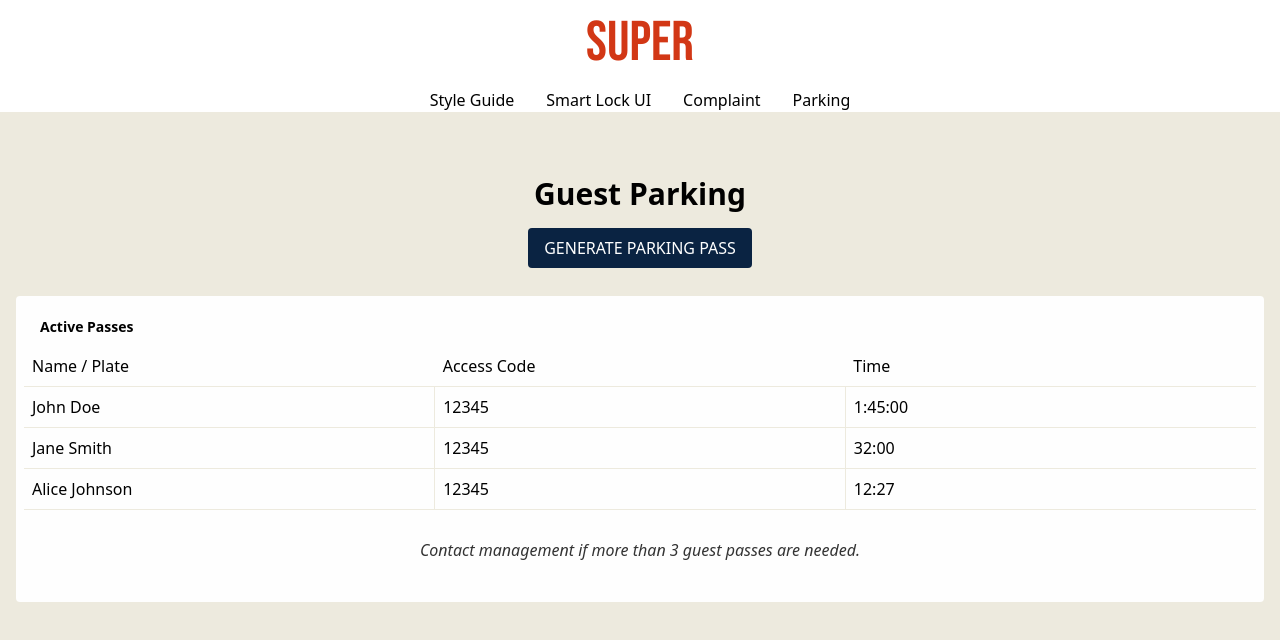
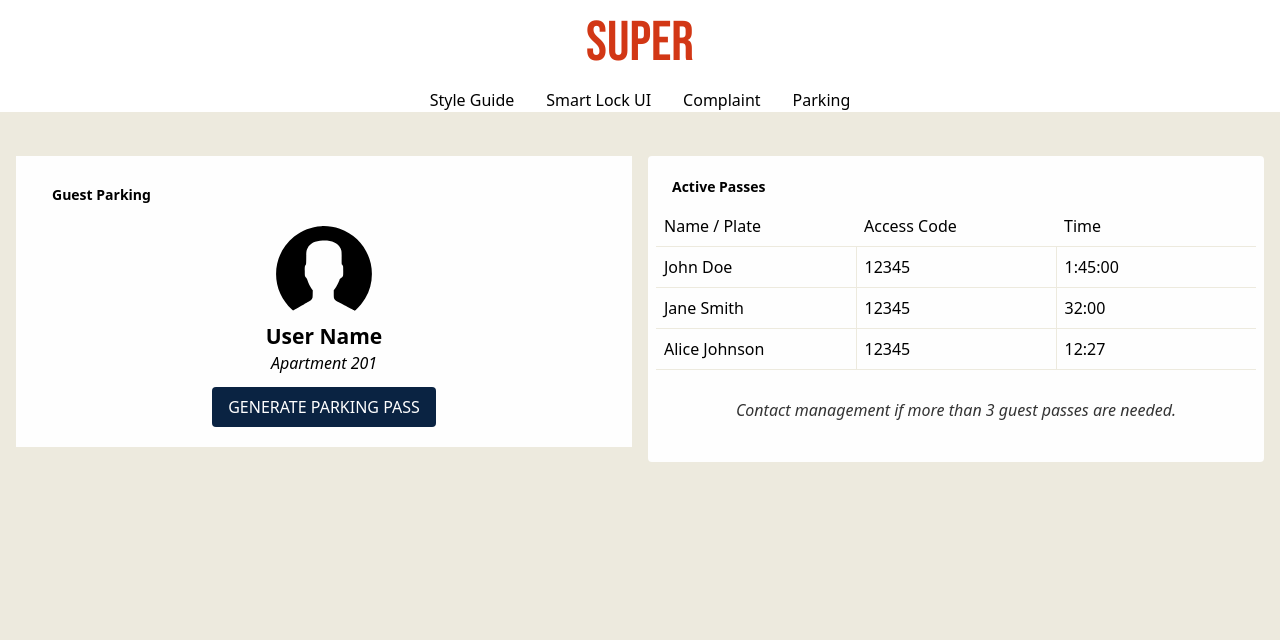
Before and after one commit to seancampbell3161/DSD-app, a React (Vite) app in the folder super_gui/: page /parking in a window 1280 px wide. Shown: the top 640 px of the page. Built offline with nearby package versions, Linux system fonts and the light colour scheme.

Commit message:
feat: created first draft of desktop version based on figma design

```diff
--- a/super_gui/src/components/Parking.tsx
+++ b/super_gui/src/components/Parking.tsx
@@ -1,12 +1,22 @@
 import { useState } from "react";
+import UserProfile from "./UserProfile";
 import Activeparkpass from "./Activeparkpass";
 
 const Parking = () => {
     const [isModalOpen, setIsModalOpen] = useState(false);
 
     return (
-            <section className="p-4 bg-beige text-center min-h-screen">
-                <h2 className="mt-12 mb-4 text-3xl font-semibold">Guest Parking</h2>
+            <section className="sm:grid sm:grid-cols-2 sm:gap-4 p-4 bg-beige text-center min-h-screen">
+                <div className='sm:bg-white self-start sm:mt-7 sm:p-5'>
+                    <h2
+                        className="mt-12 mb-4 text-3xl font-semibold
+                                    sm:text-lg sm:font-semibold sm:m-2 sm:ml-4 sm:text-left">
+                    Guest Parking</h2>
+
+                    <div className="hidden sm:block">
+                        <UserProfile />
+                    </div>
+
                     <button
                         onClick={() => setIsModalOpen(true)}
                         className="w-full sm:w-auto sm:px-4 py-2 rounded bg-blue text-white uppercase"
@@ -58,7 +68,12 @@ const Parking = () => {
                             </div>
                         </div>
                     )}
+                </div>
+
+
+                <div>
                     <Activeparkpass />
+                </div>
             </section>
 
     );
--- /dev/null
+++ b/super_gui/src/components/UserProfile.tsx
@@ -0,0 +1,15 @@
+import userIcon from '/assets/icons/user.svg'
+
+const UserProfile = () => {
+    return (
+        <div className='flex flex-col p-3'>
+            <img
+                src={userIcon} alt="User Icon"
+                className='h-24'/>
+            <h3 className='font-semibold text-xl'>User Name</h3>
+            <p className='italic'>Apartment 201</p>
+        </div>
+    )
+}
+
+export default UserProfile
```
Also changed, not shown: super_gui/public/assets/icons/user.svg (added). Lines whose indentation alone changed are shown as unchanged.
